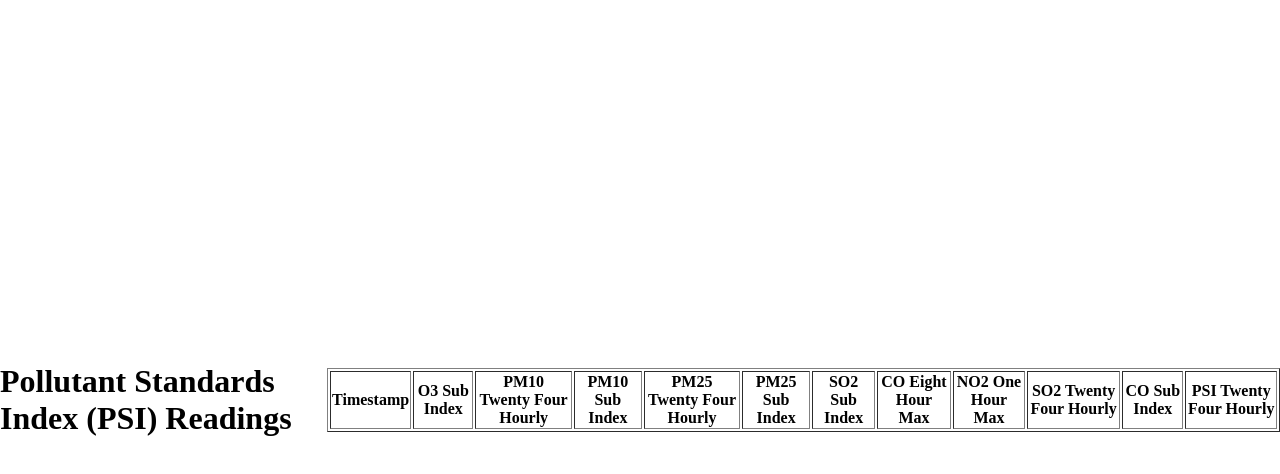
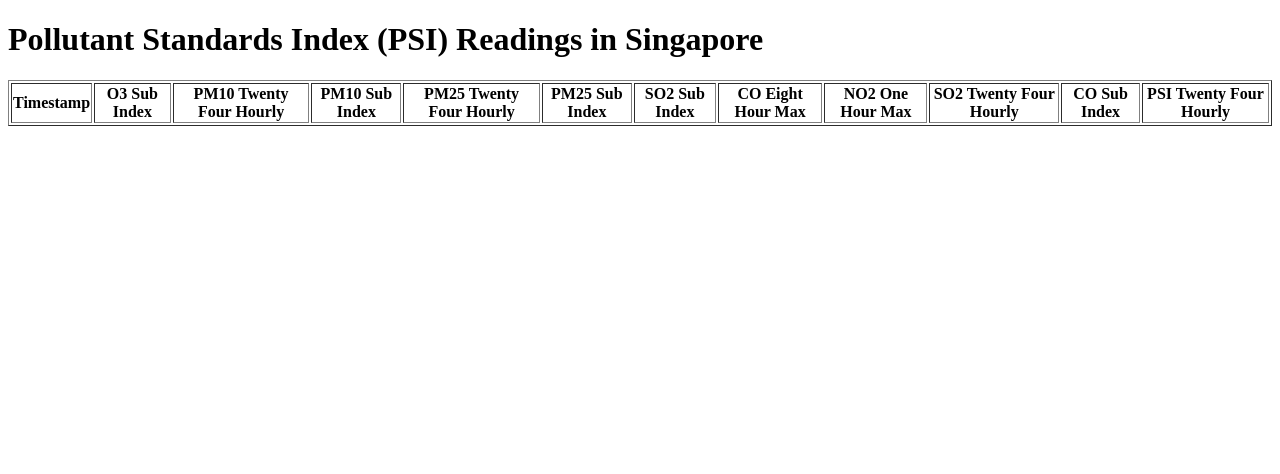
Before and after one commit to julan07/HASS-assignment1, a plain HTML site: page index.html in a window 1280 px wide. Drawn offline with Linux system fonts and the light colour scheme; no server answers.

Commit message:
Update index.html

```diff
--- a/index.html
+++ b/index.html
@@ -4,19 +4,10 @@
     <meta charset="UTF-8">
     <meta name="viewport" content="width=device-width, initial-scale=1.0">
     <title>Pollutant Standards Index (PSI) Readings in Singapore</title>
-    <style>
-        body {
-            display: flex;
-            justify-content: center;
-            align-items: center;
-            height: 100vh;
-            margin: 0;
-        }
-    </style>
-</head>
+    </head>
 <body>
 
-<h1>Pollutant Standards Index (PSI) Readings</h1>
+<h1>Pollutant Standards Index (PSI) Readings in Singapore</h1>
 
 <table border="1">
     <thead>
```
